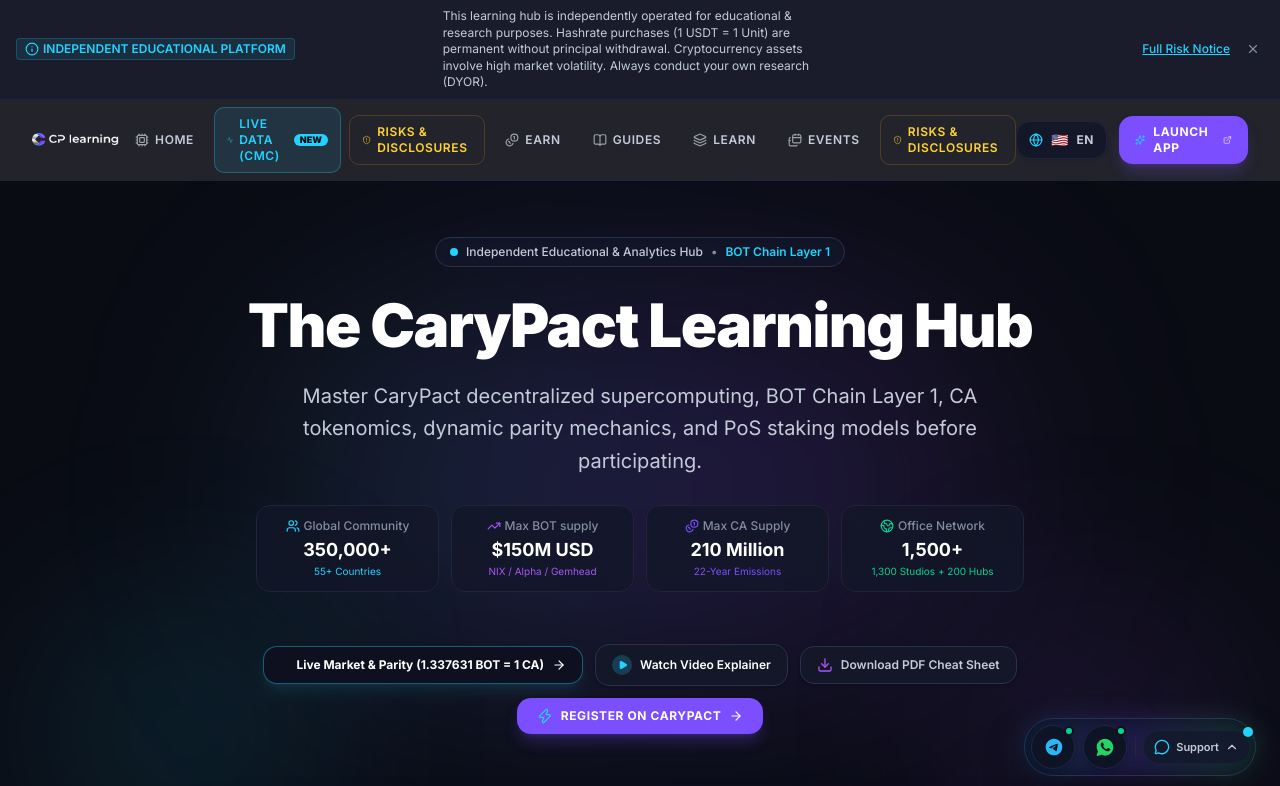
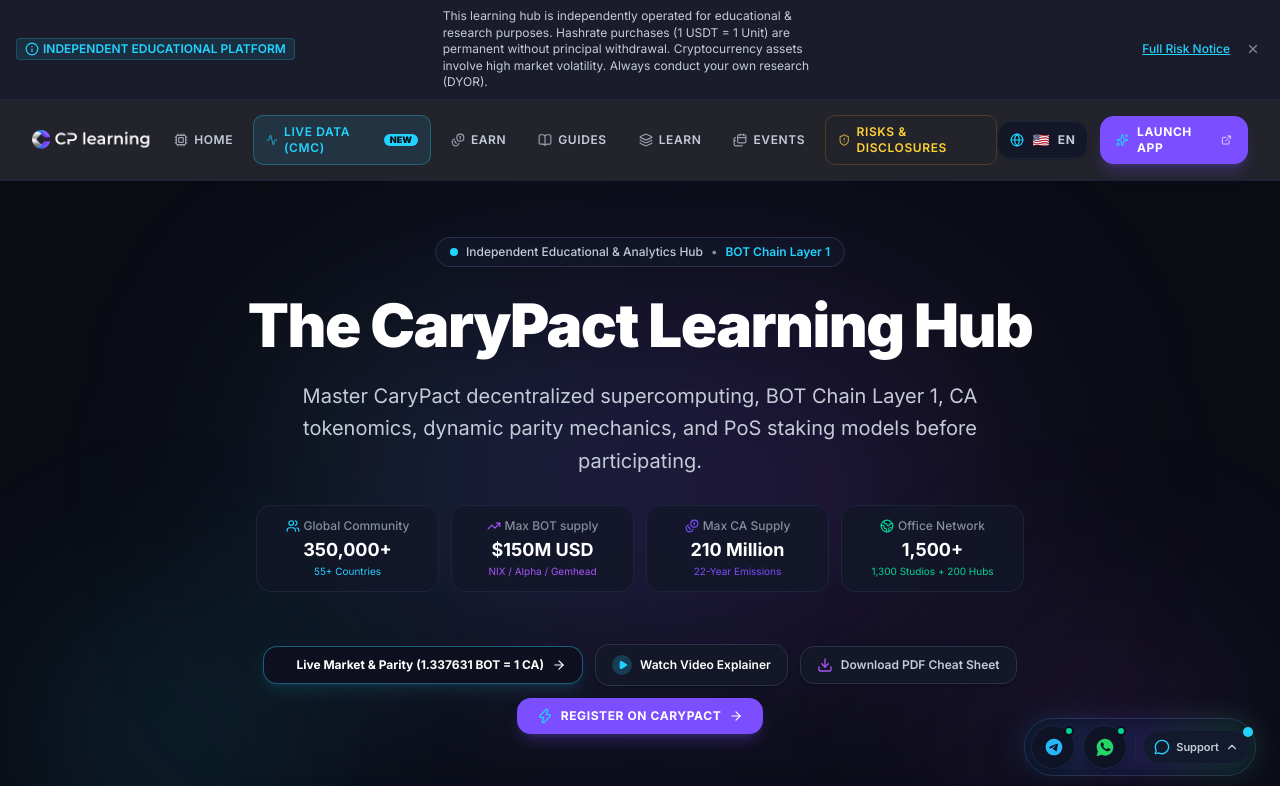
Before and after one commit to lusenakalee/carypactlearn, a Next.js app: page / in a window 1280 px wide. Shown: the top 786 px of the page. Built offline with nearby package versions, Linux system fonts and the light colour scheme.

Commit message:
navbar reconfig

```diff
--- a/components/Navbar.tsx
+++ b/components/Navbar.tsx
@@ -60,13 +60,7 @@
       badge: tNav("newBadge"),
       id: "live",
     },
-    {
-      name: tNav("risks"),
-      href: "/#risks",
-      icon: ShieldAlert,
-      highlight: true,
-      id: "risks",
-    },
+
     { name: tNav("earn"), href: "/earn", icon: Coins, id: "earn" },
 
     { name: tNav("guides"), href: "/guides", icon: BookOpen, id: "guides" },
```
